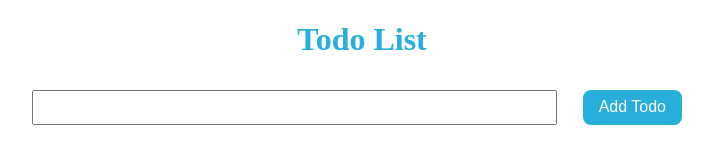
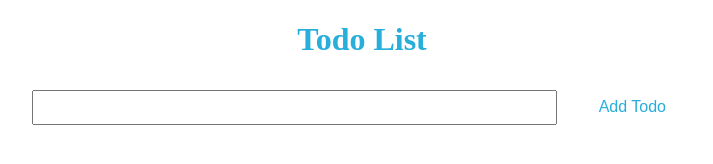
Before and after one commit to vijay-chettiar/todo-app, a React app: page / in a window 1280 px wide. Shown: the whole page, without its empty margins (278-991 px from the left). Built offline with nearby package versions, Linux system fonts and the light colour scheme.

Commit message:
first commit

```diff
--- a/src/styles/App.css
+++ b/src/styles/App.css
@@ -23,7 +23,7 @@ button {
 
 form,
 .todo {
-    /* border: 1px solid grey; */
+
     padding: 10px 20px;
     margin-bottom: 10px;
 }
@@ -48,21 +48,13 @@ form input {
 
 button {
     font-size: 16px;
-    background-color: #27aedb;
-    color: #fff;
+    background-color: white;
+    color: #27aedb;
     border-radius: 8px;
     border: none;
     padding: 8px 16px;
     cursor: pointer;
     margin: 0px 10px;
-}
-
-button:hover {
-    background-color: rgb(173, 47, 28);
-}
-
-button:active {
-    background-color: rgb(130, 35, 21);
 }
 
 button:focus {
@@ -73,12 +65,6 @@ input[type='text'] {
     font-size: 20px;
     font-family: monospace;
 }
-
-/* .todo input[type="checkbox"] {
-    transform: scale(1.8) translateY(1px);
-    margin: 0 16px 0 0;
-    cursor: pointer;
-} */
 
 .todo-text input {
     padding: 4px;
@@ -99,6 +85,5 @@ input[type='text'] {
 
 .todo-actions  {
     place-self: center;
-    /* display: flex;
-    justify-content: space-between; */
+
 }
```
Also changed, not shown: screenshot/Screenshot 2022-08-30 213202.png (added), screenshot/Screenshot 2022-08-30 213301.png (added), screenshot/Screenshot 2022-08-30 213322.png (added), screenshot/Screenshot 2022-08-30 213354.png (added), screenshot/Screenshot 2022-08-30 213416.png (added).
